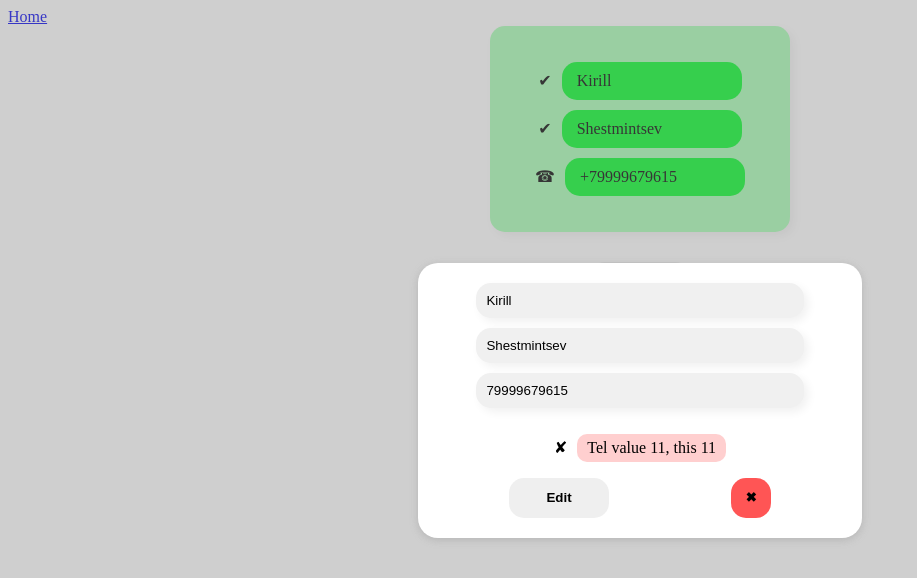
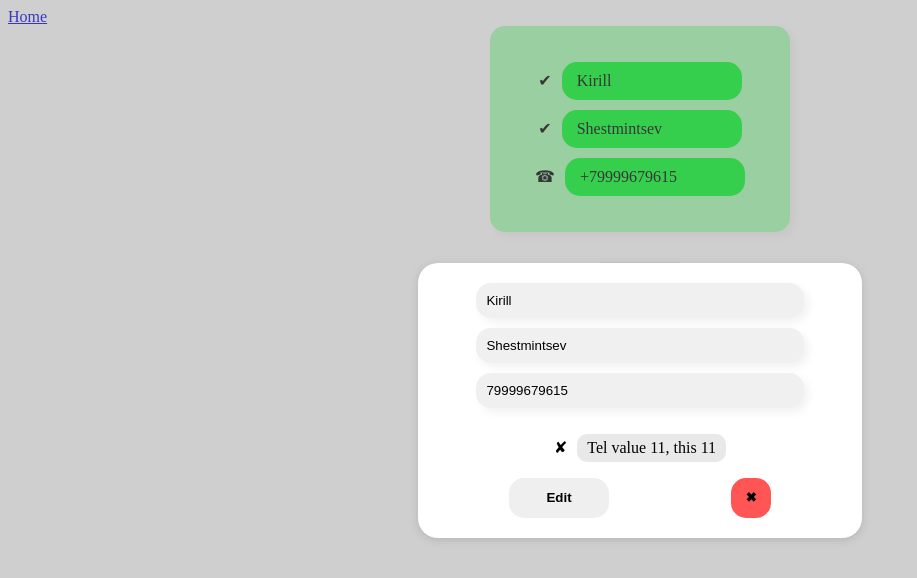
Before and after one commit to shestmintsev-kirill/Contact-book, a Vue app: page /info/1 in a window 1280 px wide. Both pictures are taken after a click on the button "Edit". Shown: the top 578 px of the page, without its empty margins (0-917 px from the left). Built offline with nearby package versions, Linux system fonts and the light colour scheme.

Commit message:
ready contact book, need UI update

```diff
--- a/src/components/ValidTel.vue
+++ b/src/components/ValidTel.vue
@@ -44,6 +44,6 @@ export default {
 .validTel {
   padding: 5px 10px;
   border-radius: 10px;
-  background: rgb(255, 207, 207);
+  background: rgb(233, 233, 233);
 }
 </style>
```
